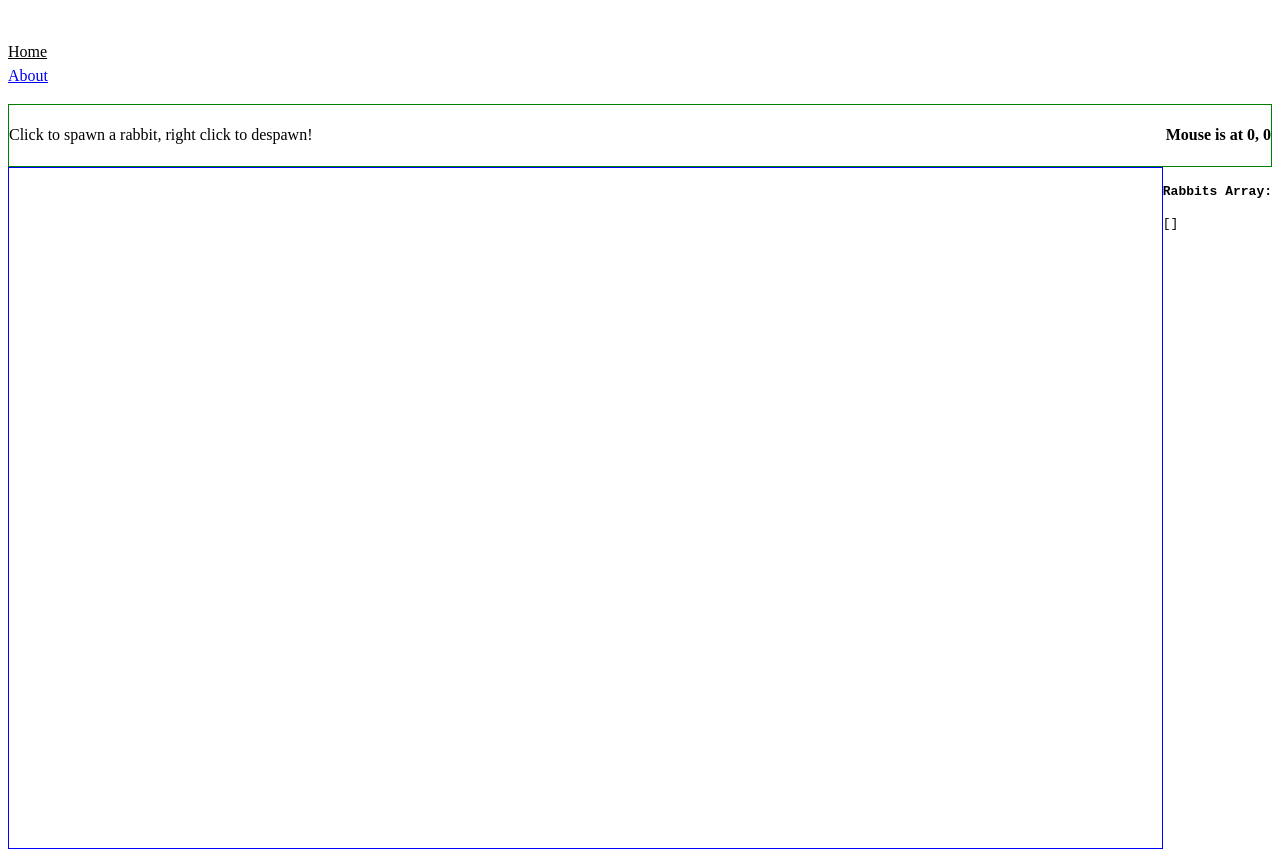
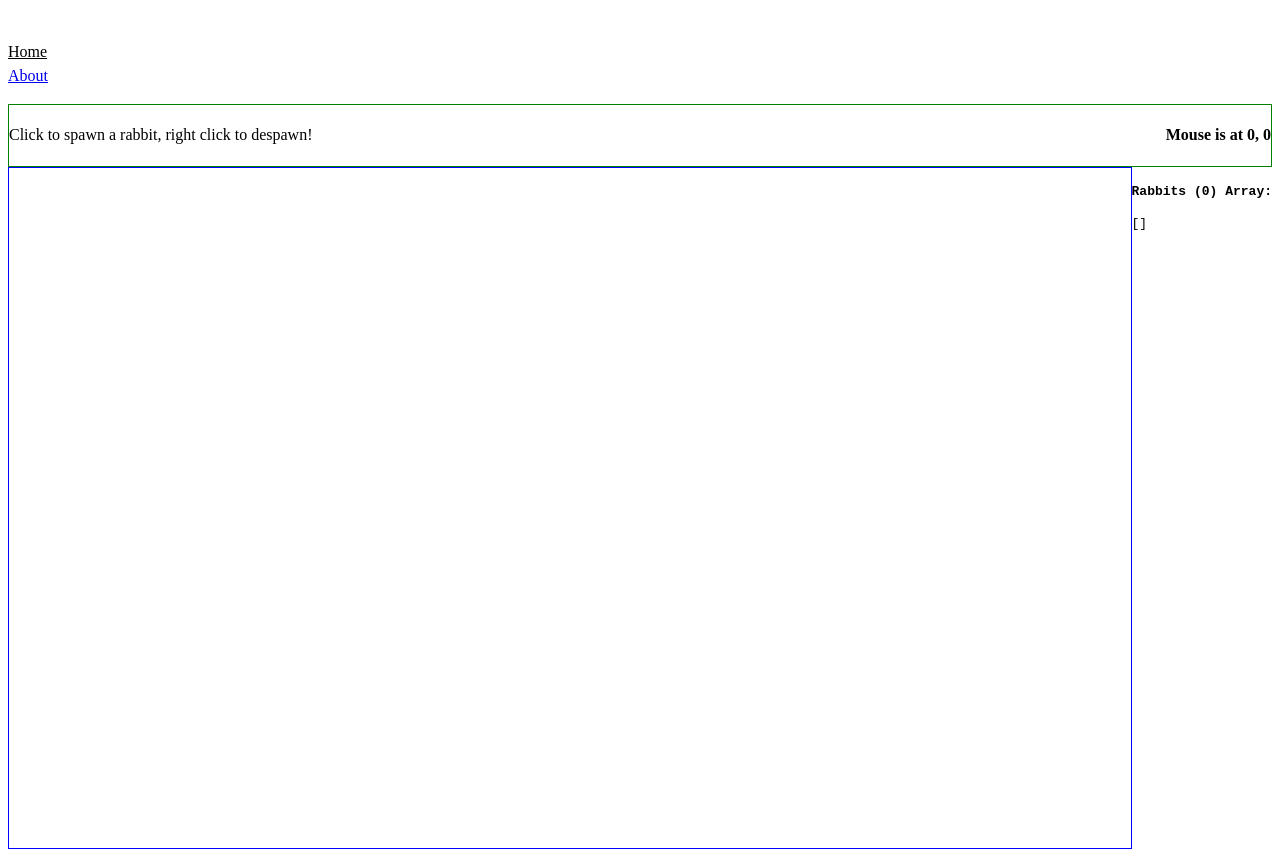
Before and after one commit to JamieSpencerBSWD/hoppinmad, a Vue app in the folder HoppinMadVue/: page / in a window 1280 px wide. Built offline with nearby package versions, Linux system fonts and the light colour scheme; the HTML template or start-up script is replaced by a standard one.

Commit message:
rabbits now shows length of array

```diff
--- a/HoppinMadVue/src/views/HomeView.vue
+++ b/HoppinMadVue/src/views/HomeView.vue
@@ -34,7 +34,7 @@ const handleMouseMove = (event: MouseEvent) => {
 			</h4>
 		</section>
 		<aside style="float: right">
-			<pre><h4>Rabbits Array:</h4><code>{{ rabbits }}</code></pre>
+			<pre><h4>Rabbits ({{ rabbits.length }}) Array:</h4><code>{{ rabbits }}</code></pre>
 		</aside>
 		<div style="display: flex; flex-direction: row">
 			<div
```
